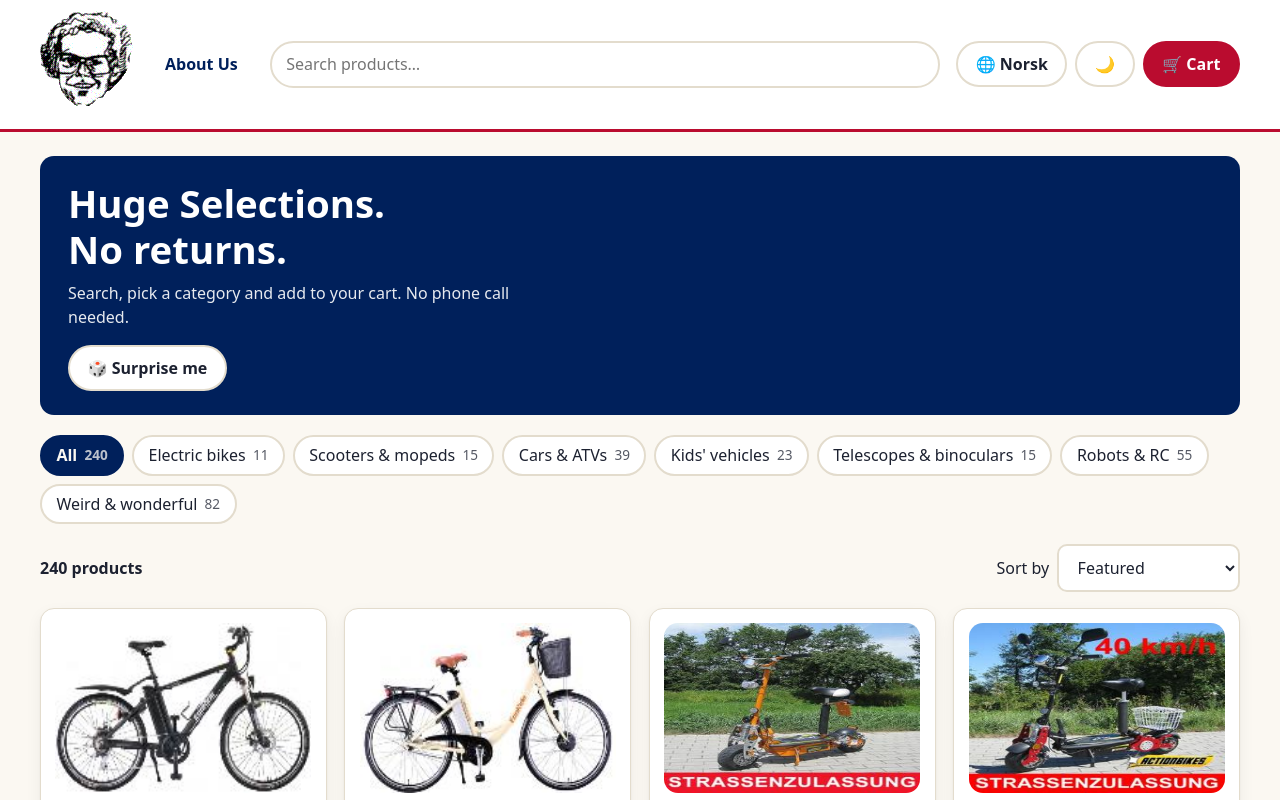
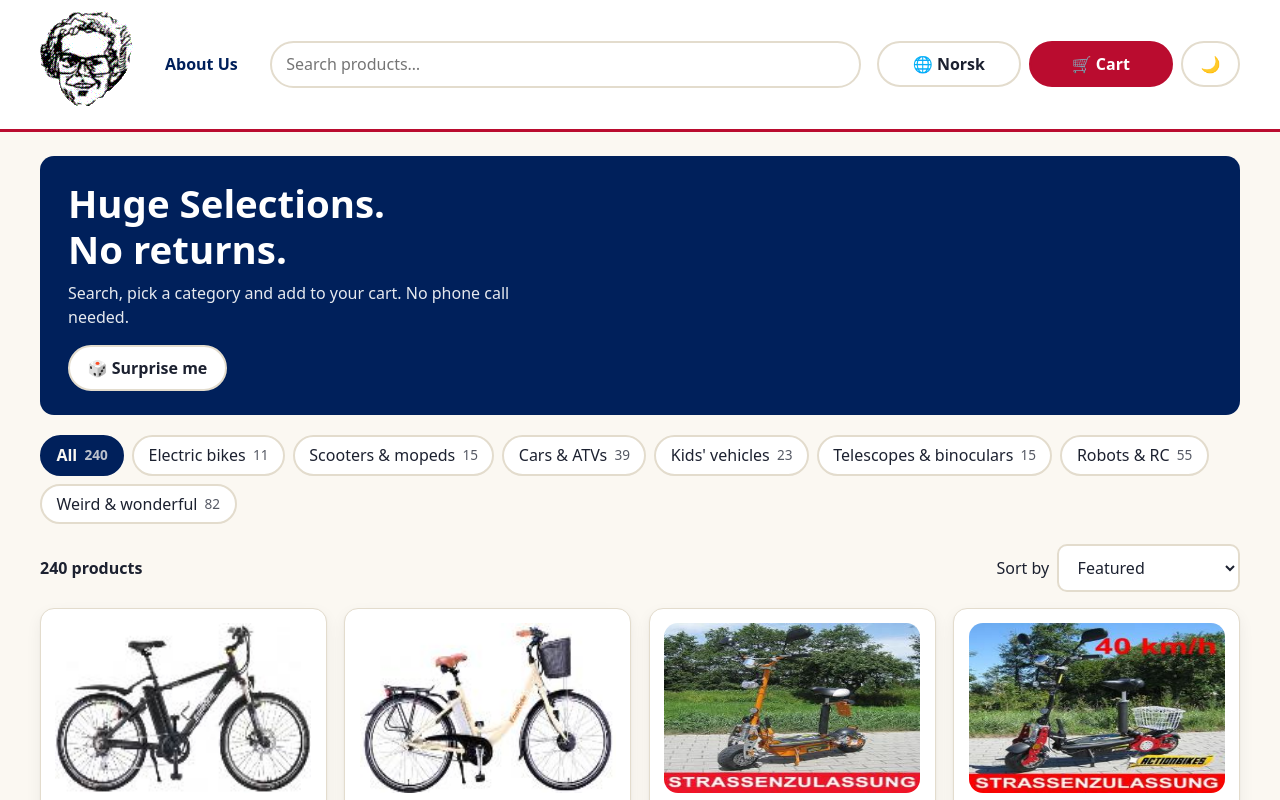
Before and after one commit to yosefjaber/arngren2, a Svelte app: page / in a window 1280 px wide. Shown: the top 800 px of the page. Built offline with nearby package versions, Linux system fonts and the light colour scheme.

Commit message:
make the buttons fixed length so that it dosen't jiggle when you switch languages

```diff
--- a/src/components/Header.svelte
+++ b/src/components/Header.svelte
@@ -45,12 +45,20 @@
     <div class="actions">
       <!-- Language: the button shows the language you can switch TO -->
       <button
-        class="button"
+        class="button cart-btn"
         onclick={() => (store.lang = store.lang === 'en' ? 'no' : 'en')}
         aria-label={t('switchLanguage')}
       >
         🌐 {store.lang === 'en' ? 'Norsk' : 'English'}
       </button>
+
+      <!-- Cart. The red number only shows when the cart is not empty. -->
+      <a class="button primary cart-btn" href="#/cart">
+        🛒 {t('cart')}
+        {#if cartCount() > 0}
+          <span class="badge">{cartCount()}</span>
+        {/if}
+      </a>
 
       <!-- Dark mode -->
       <button
@@ -60,14 +68,6 @@
       >
         {store.dark ? '☀️' : '🌙'}
       </button>
-
-      <!-- Cart. The red number only shows when the cart is not empty. -->
-      <a class="button primary" href="#/cart">
-        🛒 {t('cart')}
-        {#if cartCount() > 0}
-          <span class="badge">{cartCount()}</span>
-        {/if}
-      </a>
     </div>
   </div>
 </header>
@@ -194,4 +194,14 @@
     font-size: 0.9em;
     text-align: center;
   }
+
+  .cart-btn {
+    width: 9rem; /* fixed length; adjust to taste */
+    display: inline-flex;
+    align-items: center;
+    justify-content: center;
+    gap: 0.4rem;
+    white-space: nowrap;
+    box-sizing: border-box;
+  }
 </style>
```
